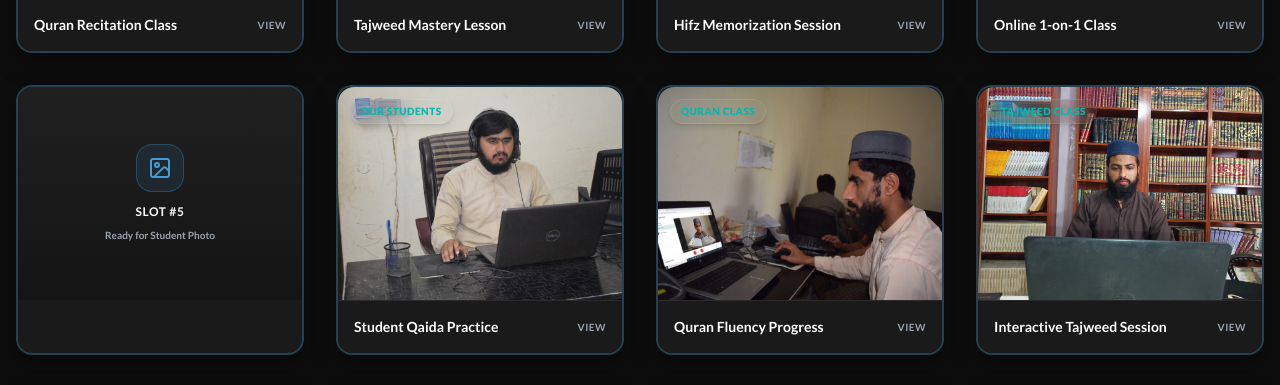
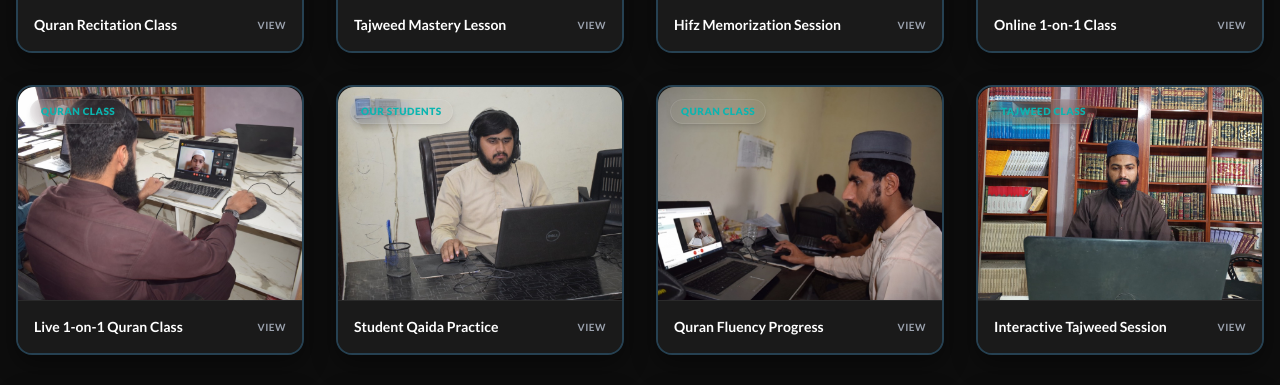
Before and after one commit to kaleemullahzahid2772-bit/Tanzeel-Quran-Academy-, a Next.js app: page /student-gallery in a window 1280 px wide. Shown: the part 818-1203 px from the top of the page. Built offline with nearby package versions, Linux system fonts and the light colour scheme; no server answers; grey boxes are pictures that could not be loaded.

Commit message:
Add new student photo to Slot #5 in Student Gallery

```diff
--- a/src/data/gallery.ts
+++ b/src/data/gallery.ts
@@ -39,8 +39,9 @@ export const galleryImages: GalleryItem[] = [
   },
   {
     id: "gallery-5",
-    image: "",
-    caption: "",
+    image: "/gallery/student-5.jpg",
+    caption: "Live 1-on-1 Quran Class",
+    category: "Quran Class",
   },
   {
     id: "gallery-6",
```
Also changed, not shown: public/gallery/student-5.jpg (added).
